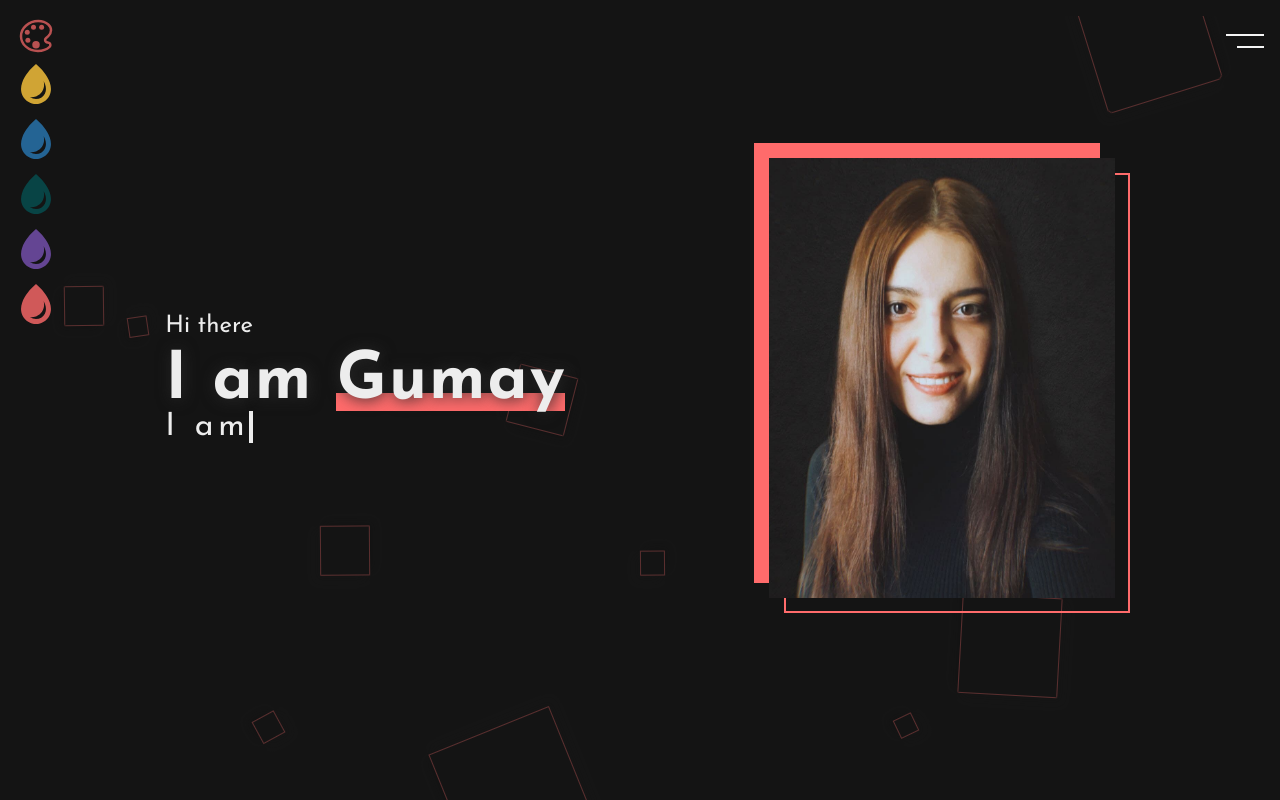
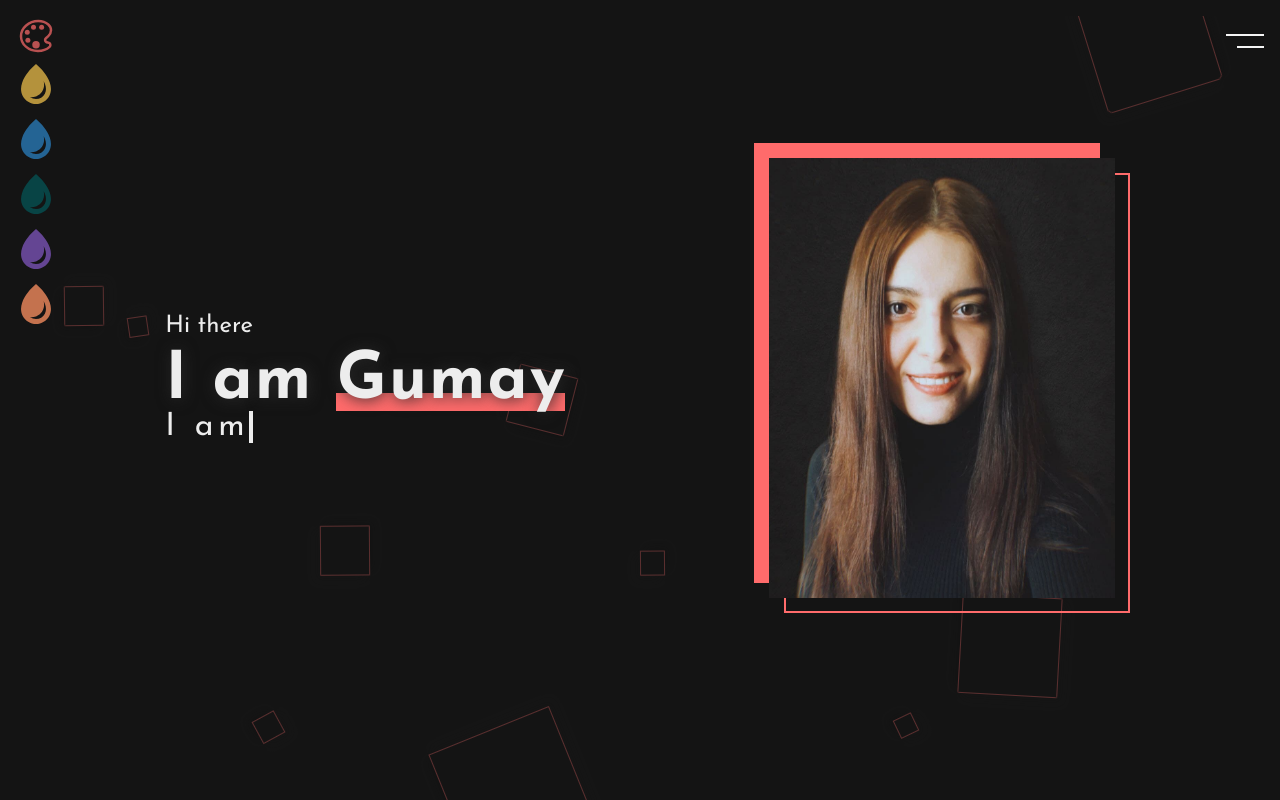
Before and after one commit to Humai88/portfolio, a React (Create React App) app: page / in a window 1280 px wide. Both pictures are taken after a click on the element 36 px from the left and 41 px from the top of the page. Shown: the top 800 px of the page. Built offline with nearby package versions, Linux system fonts and the light colour scheme.

Commit message:
Final styles

```diff
--- a/src/App.module.scss
+++ b/src/App.module.scss
@@ -86,8 +86,8 @@ h6 {
 //   box-sizing: border-box;
 // }
 :root {
-  --toggle-color: #ff6b6b;
-  // --toggle-color: #e98580;
+  // --toggle-color: #ff6b6b;
+  --toggle-color: #f08a5d;
 }
 .wrapper {
   min-height: 100vh;
--- a/src/components/main/Main.module.scss
+++ b/src/components/main/Main.module.scss
@@ -210,7 +210,7 @@
       }
     }
     .yellow {
-      color: #ffc93c;
+      color: #ddb247;
     }
     .blue {
       color: #2978b5;
@@ -222,7 +222,7 @@
       color: #055052;
     }
     .peach {
-      color: #ff6b6b;
+      color: #f08a5d;
     }
   }
   // Background animation
--- a/src/components/main/Main.tsx
+++ b/src/components/main/Main.tsx
@@ -33,7 +33,7 @@ export const Main = () => {
           <div
             className={styles.yellow}
             onClick={() => {
-              setTheme("#FFC93C");
+              setTheme("#ddb247");
               setToggle(false);
             }}
           >
@@ -70,7 +70,7 @@ export const Main = () => {
           <div
             className={styles.peach}
             onClick={() => {
-              setTheme("#ff6b6b");
+              setTheme("#F08A5D");
               setToggle(false);
             }}
           >
--- a/src/components/works/Work.module.scss
+++ b/src/components/works/Work.module.scss
@@ -26,11 +26,14 @@
     @include media-query("max", $palm-start) {
       transform: translateY(0);
       box-shadow: 5px 5px 6px #191919, -5px -5px 6px #272727;
+      background-color: var(--toggle-color);
     }
   }
 
   &:hover .face.face1 {
+    background-color: var(--toggle-color);
     transform: translateY(0);
+    box-shadow: 5px 5px 6px #191919, -5px -5px 6px #272727;
   }
 
   .face.face1 .content {
@@ -40,6 +43,9 @@
     flex-direction: column;
     justify-content: center;
     align-items: center;
+    @include media-query("max", $palm-start) {
+      opacity: 1;
+    }
   }
 
   &:hover .face.face1 .content {
```
